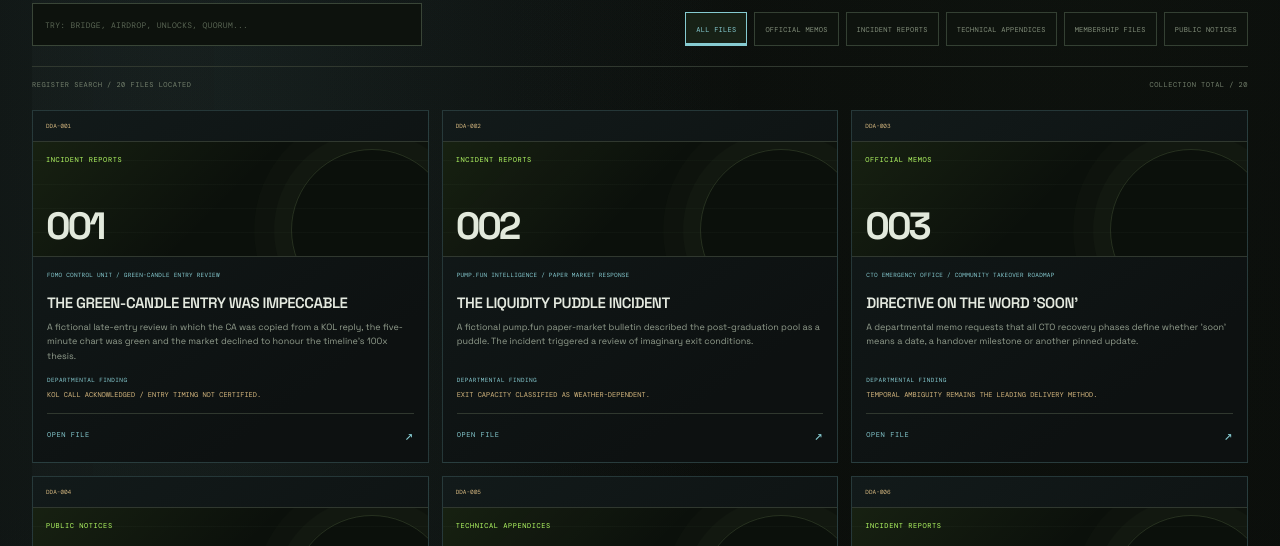
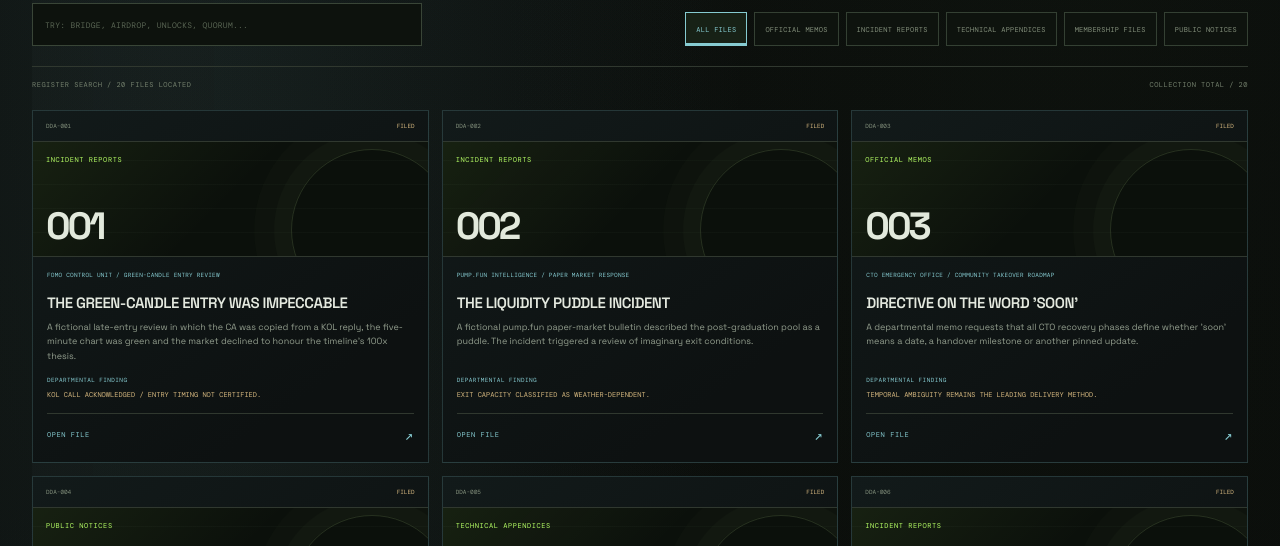
Before and after one commit to safherofficial/weird, a Next.js app: page /archives in a window 1280 px wide. Shown: the part 840-1386 px from the top of the page. Built offline with nearby package versions, Linux system fonts and the light colour scheme.

Commit message:
refine: retain a neutral filed stamp on archive cards

```diff
--- a/app/archives/archives-client.tsx
+++ b/app/archives/archives-client.tsx
@@ -47,6 +47,7 @@ export default function ArchivesClient() {
             <article className="archives-card" key={record.slug}>
               <div className="archives-card__top">
                 <span>{record.accession}</span>
+                <span>FILED</span>
               </div>
               <div className="archives-card__visual">
                 <span>{record.category}</span>
```
